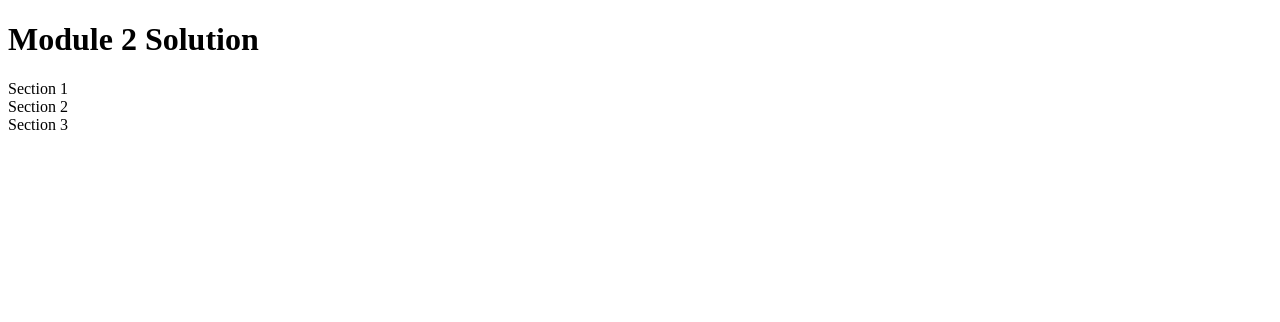
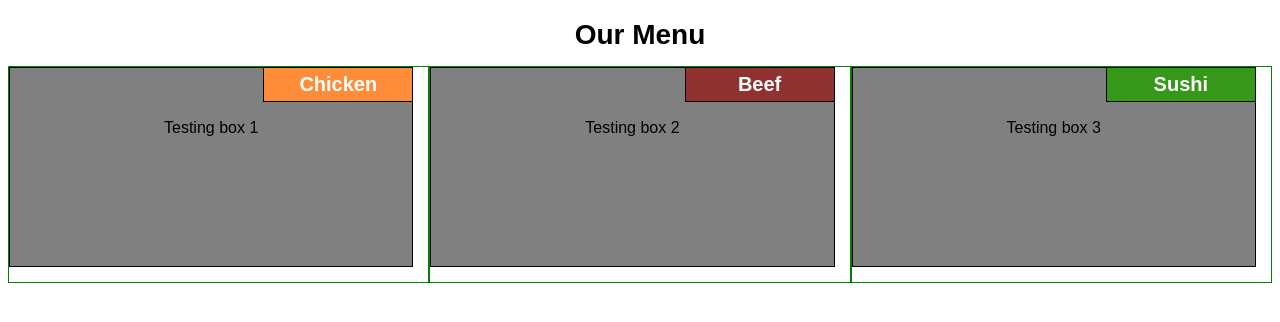
Before and after one commit to samaramaiden/coursera-test, a plain HTML site: page mod2_solution/index.html in a window 1280 px wide. Drawn offline with Linux system fonts and the light colour scheme.

Commit message:
Module 2 solution

```diff
--- /dev/null
+++ b/mod2_solution/css/style.css
@@ -0,0 +1,140 @@
+*{
+	box-sizing:border-box;
+}
+body{
+	   font-family: Arial;
+}
+h1{
+	margin-bottom: 15px;
+	text-align:center;
+	font-size: 175%;
+	/*float:left;*/
+}
+h2 {
+    display: inline-block;
+    font-size: 125%;
+    border: 1px solid black;
+    padding: 5px;
+    font-size: 125%;
+    width: 150px;
+    text-align: center;
+    margin-top: -13px;
+    margin-bottom: 0;
+    position: absolute;
+    right: -1px;
+    top: 12px;
+    color: #fff;
+}
+p{
+	margin-bottom:0;
+	text-align: center;
+}
+.chicken {
+    background-color: #ff8c38;
+}
+.chicken:hover {
+    background-color: #fff;
+    color: #ff8c38;
+    cursor: pointer;
+}
+.beef {
+    background-color: #913232;
+}
+.beef:hover {
+    background-color: #fff;
+    color: #913232;
+    cursor: pointer;
+
+}
+.sushi {
+    background-color: #369818;
+}
+.sushi:hover {
+    background-color: #fff;
+    color: #369818;
+    cursor: pointer;
+}
+.section{
+    background-color: gray;
+    border: 1px solid black;
+    position: relative;
+    min-height: 200px;
+    margin-right: 15px;
+    margin-left: auto;
+    margin-bottom: 15px;
+    padding: 20px;
+    padding-top: 35px;
+    box-sizing: border-box;
+    min-width: 300px;
+    overflow: hidden;
+
+
+}
+
+.row{
+	width:100%;
+
+}
+/*desktop view*/
+@media (min-width:992px){
+	.col-lg-1, .col-lg-2, .col-lg-3{
+		/*width: 100%;*/
+		float:left;
+		border:1px solid green;
+
+	}
+		.col-lg-1 {
+			width:33.33%;
+		}
+		.col-lg-2 {
+			width:66.66%;
+		}
+		.col-lg-3 {
+			width:100%;
+		}
+}
+
+/*tablet view*/
+@media (min-width:768px) and (max-width:991px){
+	.col-md-1, .col-md-2, .col-md-3{
+		border:1px solid green;
+		float:left;
+
+	}
+		.col-md-1 {
+			width:33.33%;
+
+
+		}
+		.col-md-2 {
+			width:50%;
+
+
+		}
+		.col-md-3 {
+			width:100%;
+
+
+		}
+
+}
+/*mobile view*/
+@media (max-width:767px){
+	.col-sm-1, .col-sm-2, .col-sm-3
+	{
+		border:1px solid green;
+		float:left;
+
+	}
+		.col-sm-1 {
+			width:33.33%;
+
+		}
+		.col-sm-2 {
+			width:66.66%;
+
+		}
+		.col-sm-3 {
+			width:100%;
+		}
+}
--- a/mod2_solution/index.html
+++ b/mod2_solution/index.html
@@ -1,9 +1,32 @@
 <!doctype html>
 <html>
+<head>
+	<meta charset="utf-8">
+	<meta name="viewport" content="width=device-width, initial-scale=1">
+	<link rel="stylesheet" type="text/css" href="/css/style.css">
+	<title>Module 2</title>
+</head>
 <body>
-<h1>Module 2 Solution</h1>
-<section>Section 1</section>
-<section>Section 2</section>
-<section>Section 3</section>
+<h1>Our Menu</h1>
+<div class="row">
+	<div class="col-lg-1 col-md-2 col-sm-3">
+		<div class="section">
+		<h2 class="chicken">Chicken</h2>
+		<p>Testing box 1</p>
+		</div>
+	</div>
+	<div class="col-lg-1 col-md-2 col-sm-3">
+		<div class="section">
+		<h2 class="beef">Beef</h2>
+		<p>Testing box 2</p>
+		</div>
+	</div>
+	<div class="col-lg-1 col-md-3 col-sm-3">
+		<div class="section">
+		<h2 class="sushi">Sushi</h2>
+		<p>Testing box 3</p>
+		</div>
+	</div>
+</div>
 </body>
 </html>
```
